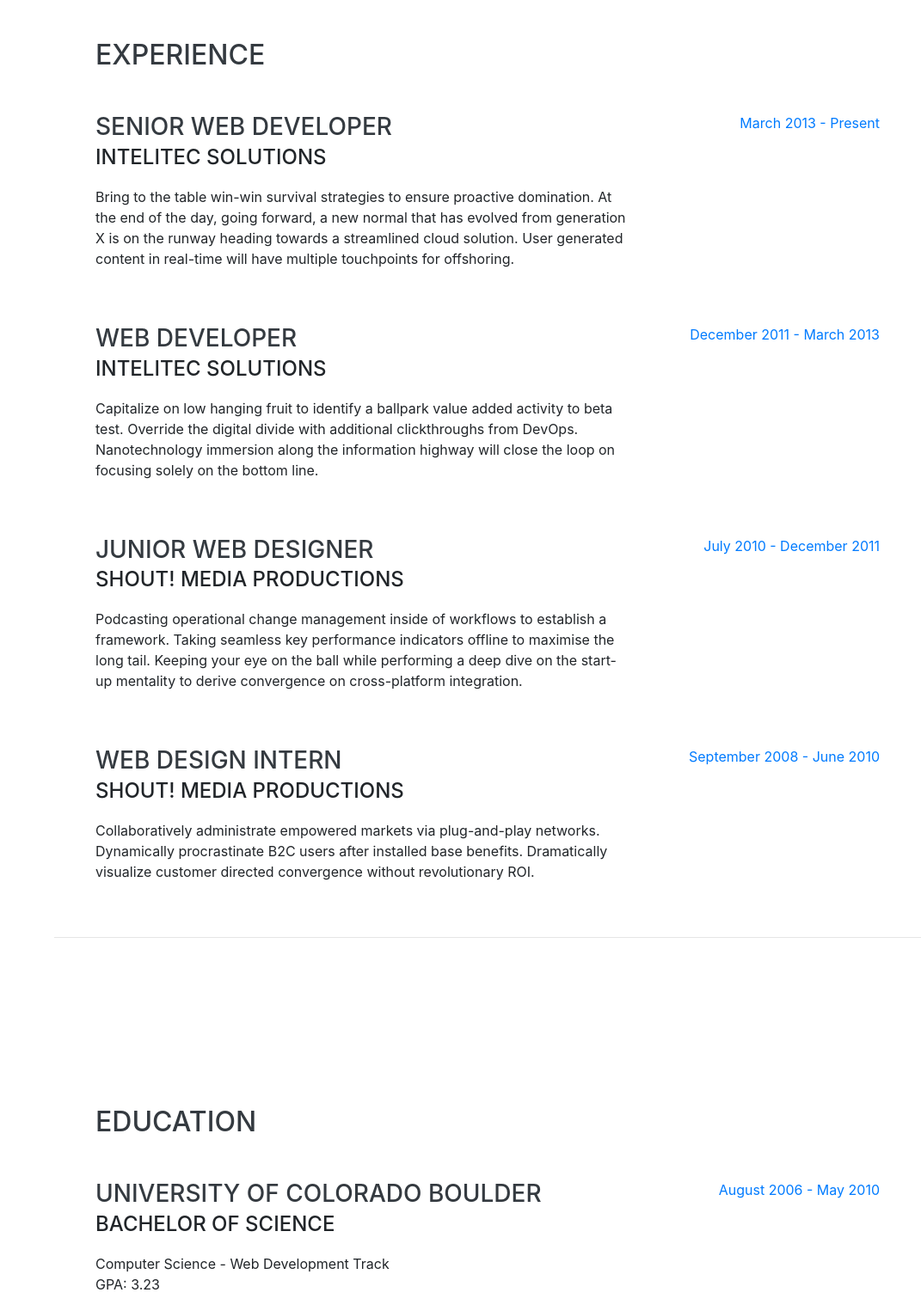
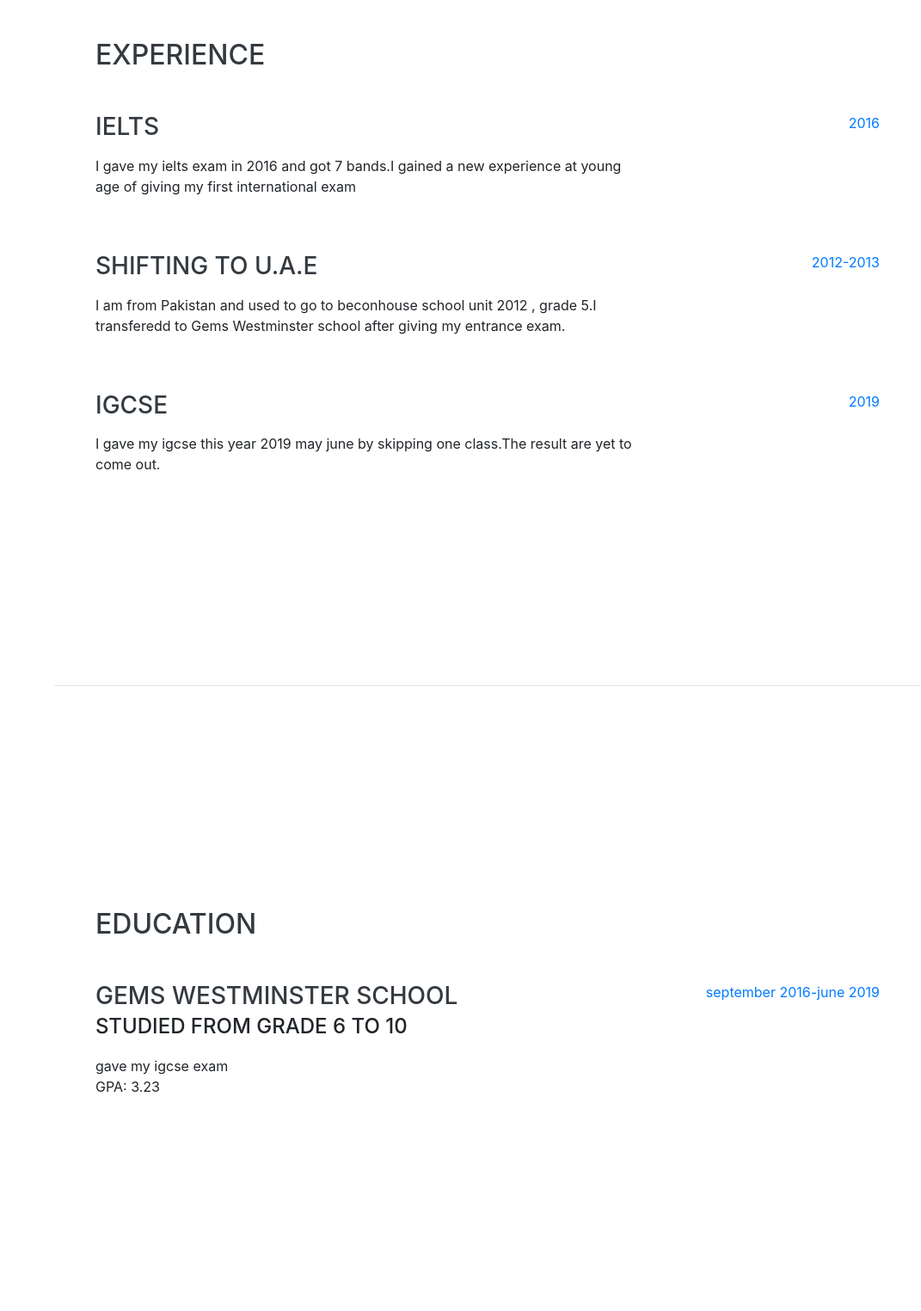
Before and after one commit to mahrukh586/mahrukh, a website with bundled scripts: page index.html in a window 1280 px wide. Shown: the part 804-2329 px from the top of the page at 86% size, without its empty margins (209-1280 px from the left). Built offline with nearby package versions, Linux system fonts and the light colour scheme; a web font is replaced by a local one.

Commit message:
change description

```diff
--- a/index.html
+++ b/index.html
@@ -66,7 +66,7 @@
         <h1 class="mb-0">Mah
           <span class="text-primary">Rukh</span>
         </h1>
-        <div class="subheading mb-5"> astrolab
+        <div class="subheading mb-5"> Golden sands tower Al Nahda
           <a href="mailto:name@email.com">mahrukh.bts@gmail.com</a>
         </div>
         <p class="lead mb-5">I am a student of Gems westminster school.I am in grade 11.</p>
@@ -95,49 +95,40 @@
 
         <div class="resume-item d-flex flex-column flex-md-row justify-content-between mb-5">
           <div class="resume-content">
-            <h3 class="mb-0">Senior Web Developer</h3>
-            <div class="subheading mb-3">Intelitec Solutions</div>
-            <p>Bring to the table win-win survival strategies to ensure proactive domination. At the end of the day, going forward, a new normal that has evolved from generation X is on the runway heading towards a streamlined cloud solution. User generated content in real-time will have multiple touchpoints for offshoring.</p>
+            <h3 class="mb-0">IELTS</h3>
+            <div class="subheading mb-3"></div>
+            <p>I gave my ielts exam in 2016 and got 7 bands.I gained a new experience at young age of giving my first international exam </p>
           </div>
           <div class="resume-date text-md-right">
-            <span class="text-primary">March 2013 - Present</span>
+            <span class="text-primary">2016</span>
           </div>
         </div>
 
-        <div class="resume-item d-flex flex-column flex-md-row justify-content-between mb-5">
-          <div class="resume-content">
-            <h3 class="mb-0">Web Developer</h3>
-            <div class="subheading mb-3">Intelitec Solutions</div>
-            <p>Capitalize on low hanging fruit to identify a ballpark value added activity to beta test. Override the digital divide with additional clickthroughs from DevOps. Nanotechnology immersion along the information highway will close the loop on focusing solely on the bottom line.</p>
-          </div>
-          <div class="resume-date text-md-right">
-            <span class="text-primary">December 2011 - March 2013</span>
-          </div>
-        </div>
+
 
         <div class="resume-item d-flex flex-column flex-md-row justify-content-between mb-5">
           <div class="resume-content">
-            <h3 class="mb-0">Junior Web Designer</h3>
-            <div class="subheading mb-3">Shout! Media Productions</div>
-            <p>Podcasting operational change management inside of workflows to establish a framework. Taking seamless key performance indicators offline to maximise the long tail. Keeping your eye on the ball while performing a deep dive on the start-up mentality to derive convergence on cross-platform integration.</p>
+            <h3 class="mb-0">Shifting to U.A.E</h3>
+            <div class="subheading mb-3"></div>
+            <p>I am from Pakistan and used to go to beconhouse school unit 2012 , grade 5.I transferedd to Gems Westminster school after giving my entrance exam.</p>
           </div>
           <div class="resume-date text-md-right">
-            <span class="text-primary">July 2010 - December 2011</span>
+            <span class="text-primary">2012-2013</span>
           </div>
         </div>
 
         <div class="resume-item d-flex flex-column flex-md-row justify-content-between">
           <div class="resume-content">
-            <h3 class="mb-0">Web Design Intern</h3>
-            <div class="subheading mb-3">Shout! Media Productions</div>
-            <p>Collaboratively administrate empowered markets via plug-and-play networks. Dynamically procrastinate B2C users after installed base benefits. Dramatically visualize customer directed convergence without revolutionary ROI.</p>
+            <h3 class="mb-0">IGCSE</h3>
+            <div class="subheading mb-3"></div>
+            <p>I gave my igcse this year 2019 may june by skipping one class.The result are yet to come out.</p>
           </div>
           <div class="resume-date text-md-right">
-            <span class="text-primary">September 2008 - June 2010</span>
+            <span class="text-primary">2019</span>
           </div>
-        </div>
 
-      </div>
+
+
 
     </section>
 
@@ -149,28 +140,18 @@
 
         <div class="resume-item d-flex flex-column flex-md-row justify-content-between mb-5">
           <div class="resume-content">
-            <h3 class="mb-0">University of Colorado Boulder</h3>
-            <div class="subheading mb-3">Bachelor of Science</div>
-            <div>Computer Science - Web Development Track</div>
+            <h3 class="mb-0">Gems westminster school </h3>
+            <div class="subheading mb-3">studied from grade 6 to 10</div>
+            <div>gave my igcse exam</div>
             <p>GPA: 3.23</p>
           </div>
           <div class="resume-date text-md-right">
-            <span class="text-primary">August 2006 - May 2010</span>
+            <span class="text-primary">september 2016-june 2019</span>
           </div>
-        </div>
 
-        <div class="resume-item d-flex flex-column flex-md-row justify-content-between">
-          <div class="resume-content">
-            <h3 class="mb-0">James Buchanan High School</h3>
-            <div class="subheading mb-3">Technology Magnet Program</div>
-            <p>GPA: 3.56</p>
-          </div>
-          <div class="resume-date text-md-right">
-            <span class="text-primary">August 2002 - May 2006</span>
-          </div>
-        </div>
 
-      </div>
+
+
     </section>
 
     <hr class="m-0">
@@ -242,8 +223,8 @@
     <section class="resume-section p-3 p-lg-5 d-flex align-items-center" id="interests">
       <div class="w-100">
         <h2 class="mb-5">Interests</h2>
-        <p>Apart from being a web developer, I enjoy most of my time being outdoors. In the winter, I am an avid skier and novice ice climber. During the warmer months here in Colorado, I enjoy mountain biking, free climbing, and kayaking.</p>
-        <p class="mb-0">When forced indoors, I follow a number of sci-fi and fantasy genre movies and television shows, I am an aspiring chef, and I spend a large amount of my free time exploring the latest technology advancements in the front-end web development world.</p>
+        <p>I really like reading books. i prefer fantasy genre.</p>
+        <p class="mb-0">I want to be a cardiologist when i grow .I have been alway interested in gaining my knowlegde in this field.</p>
       </div>
     </section>
 
```
